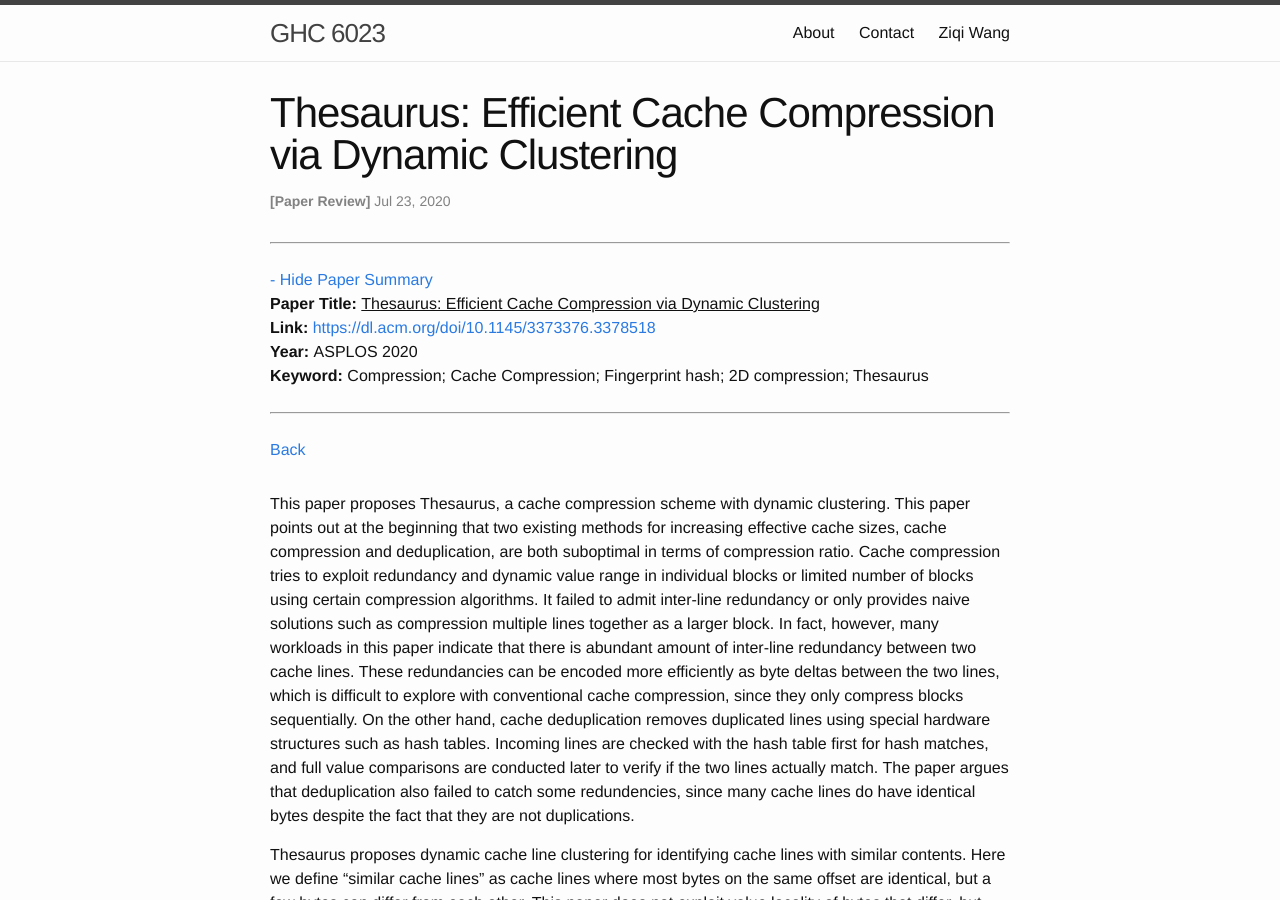
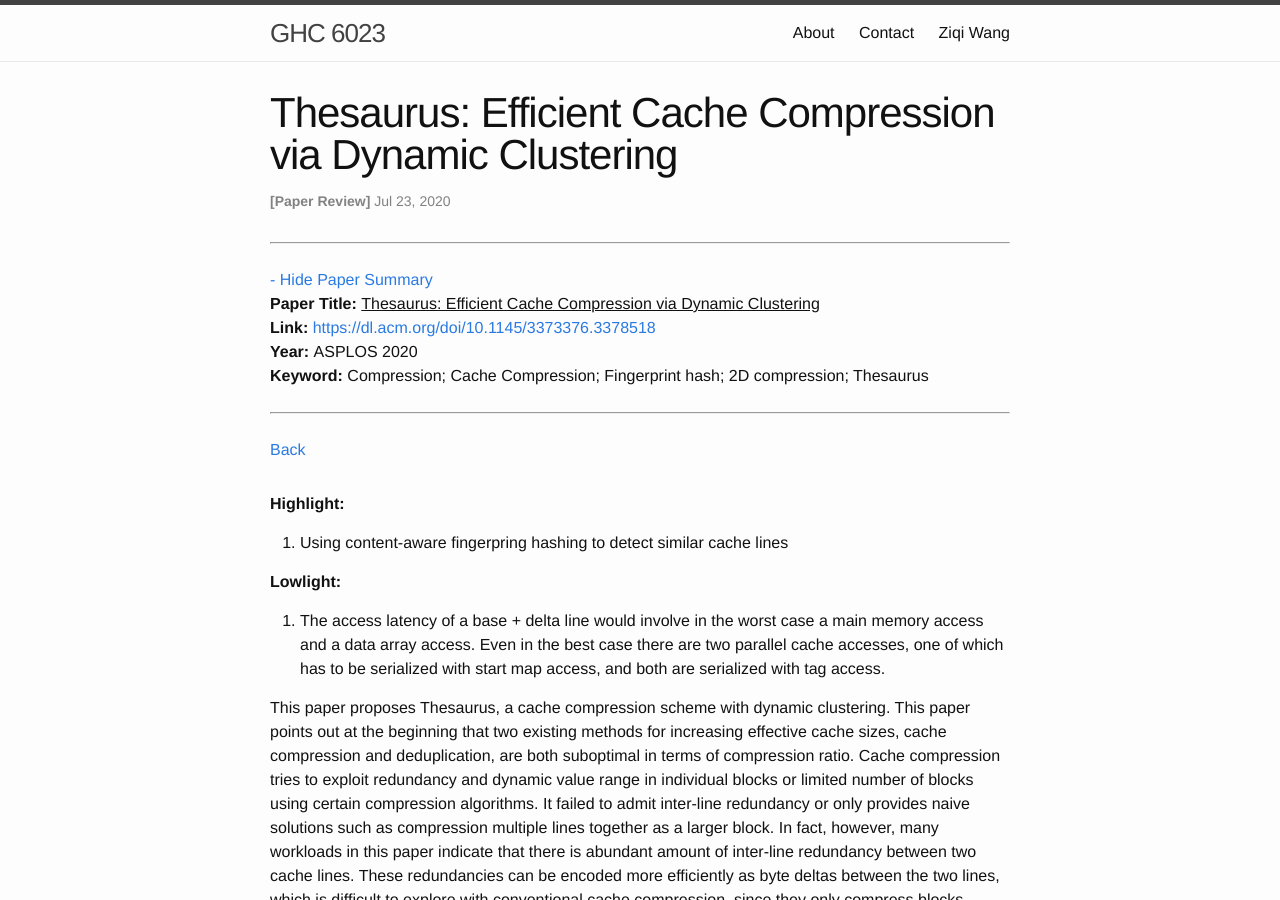
Before and after one commit to wangziqi2013/wangziqi2013.github.io, a Jekyll site: the page built from _posts/2020-07-23-thesaurus.markdown, in a window 1280 px wide and 900 px high. Built offline with Jekyll 4.4.1, drawn with Linux system fonts in a browser that asks for light colours.

Commit message:
Adding lowlight

```diff
--- a/_posts/2020-07-23-thesaurus.markdown
+++ b/_posts/2020-07-23-thesaurus.markdown
@@ -12,6 +12,18 @@ htm_cd:
 htm_cr:
 version_mgmt:
 ---
+
+**Highlight:**
+
+1. Using content-aware fingerpring hashing to detect similar cache lines
+
+
+
+**Lowlight:**
+
+1. The access latency of a base + delta line would involve in the worst case a main memory access and a data array access.
+   Even in the best case there are two parallel cache accesses, one of which has to be serialized with start map access,
+   and both are serialized with tag access.
 
 This paper proposes Thesaurus, a cache compression scheme with dynamic clustering. This paper points out at the beginning
 that two existing methods for increasing effective cache sizes, cache compression and deduplication, are both suboptimal
```
